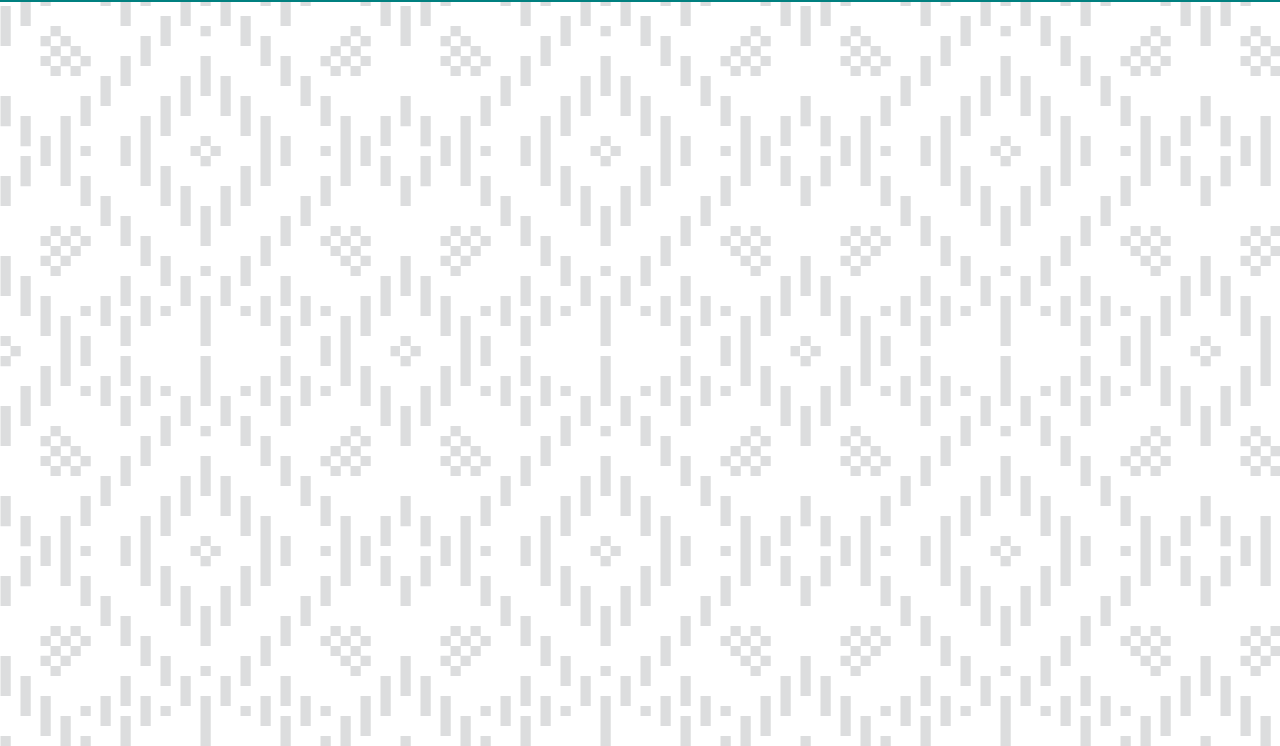
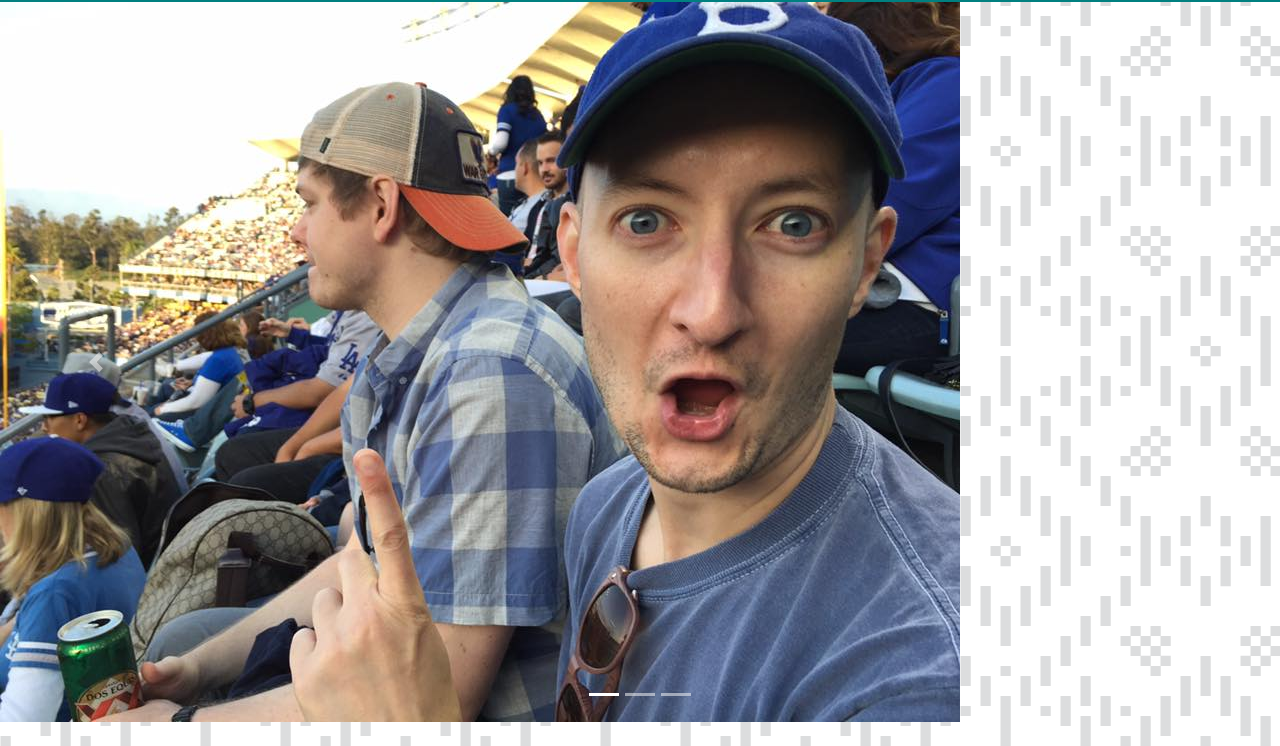
Before and after one commit to wjhunter5315/Bootstrap-Portfolio, a plain HTML site: page portfolio.html in a window 1280 px wide. Shown: the part 54-800 px from the top of the page. Drawn offline with nearby package versions, Linux system fonts and the light colour scheme.

Commit message:
carousel stuff

```diff
--- a/portfolio.html
+++ b/portfolio.html
@@ -31,5 +31,31 @@
               </ul>
             </div>
         </nav>
+        <div id="carouselExampleIndicators" class="carousel slide" data-ride="carousel">
+                <ol class="carousel-indicators">
+                  <li data-target="#carouselExampleIndicators" data-slide-to="0" class="active"></li>
+                  <li data-target="#carouselExampleIndicators" data-slide-to="1"></li>
+                  <li data-target="#carouselExampleIndicators" data-slide-to="2"></li>
+                </ol>
+                <div class="carousel-inner">
+                  <div class="carousel-item active">
+                    <img src="assets/images/profilepic.jpg" alt="Me at a Dodgers game">
+                  </div>
+                  <div class="carousel-item">
+                    <img src="assets/images/BG.jpg" alt="carpet">
+                  </div>
+                  <div class="carousel-item">
+                    <img src="assets/images/BGwood.jpg" alt="Wood floor">
+                  </div>
+                </div>
+                <a class="carousel-control-prev" href="#carouselExampleIndicators" role="button" data-slide="prev">
+                  <span class="carousel-control-prev-icon" aria-hidden="true"></span>
+                  <span class="sr-only">Previous</span>
+                </a>
+                <a class="carousel-control-next" href="#carouselExampleIndicators" role="button" data-slide="next">
+                  <span class="carousel-control-next-icon" aria-hidden="true"></span>
+                  <span class="sr-only">Next</span>
+                </a>
+              </div>
     </body>
 </html>
```
